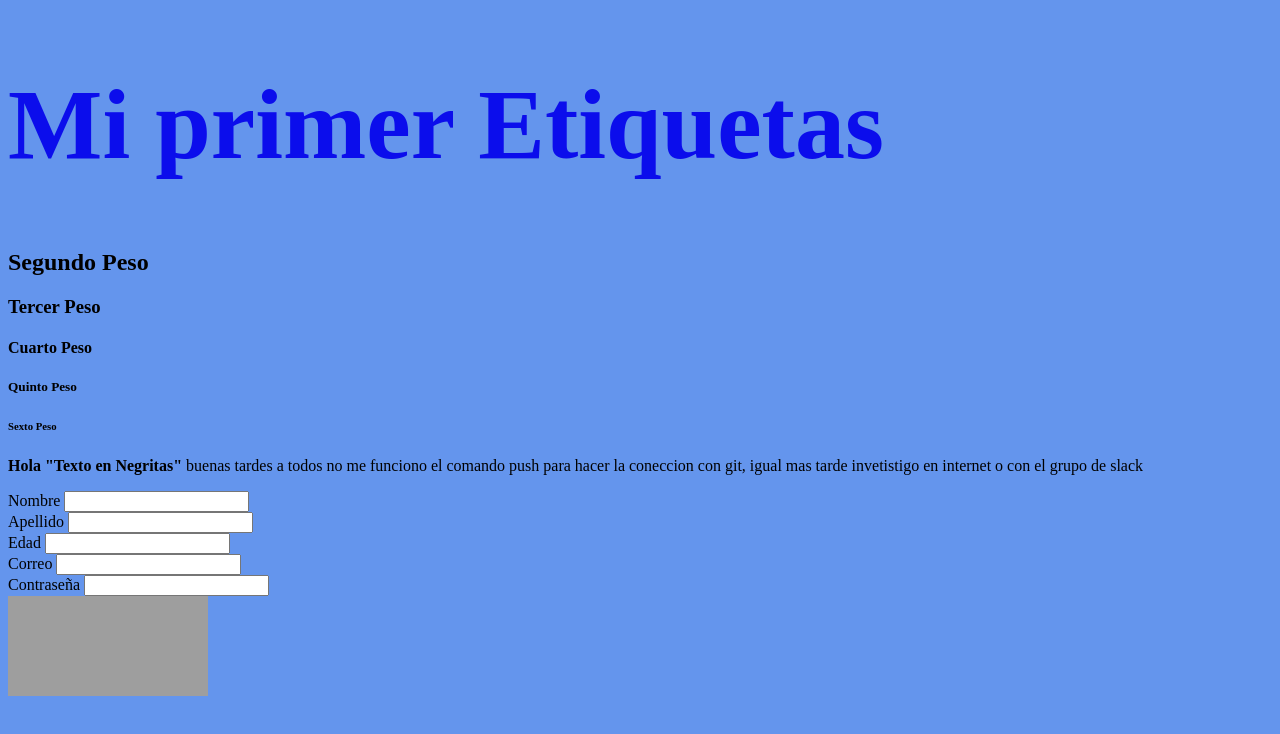
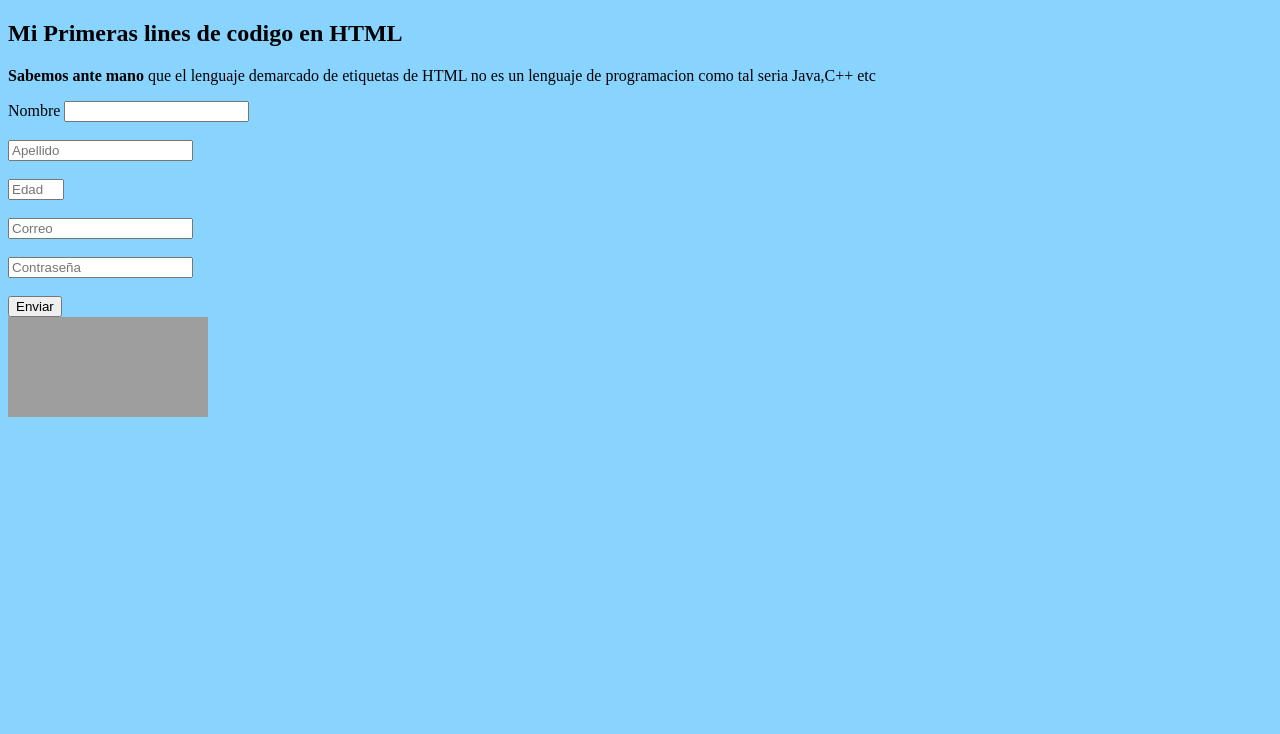
Before and after one commit to SaulNajera2024/santander-front, a plain HTML site: page index.html in a window 1280 px wide. Drawn offline with Linux system fonts and the light colour scheme; grey boxes are pictures that could not be loaded.

Commit message:
Actualizacion de la pagina en el color de fondo

```diff
--- a/index.html
+++ b/index.html
@@ -10,33 +10,23 @@
 </head>
 
 <body>
-    <h1>Mi primer Etiquetas</h1>
-    <h2>Segundo Peso</h2>
-    <h3>Tercer Peso</h3>
-    <h4>Cuarto Peso</h4>
-    <h5>Quinto Peso</h5>
-    <h6>Sexto Peso</h6>
-    <p><b>Hola "Texto en Negritas"</b> buenas tardes a todos no me funciono el comando push para hacer la coneccion con
-        git, igual mas tarde invetistigo
-        en internet o con el grupo de slack
-    </p>
-    <form action="Formulario">
-        <label for="Nombre">Nombre</label>
-        <input type="text"><br>
-        <label for="Apellido">Apellido</label>
-        <input type="text"><br>
-        <label for="Edad">Edad</label>
-        <input type="number"><br>
-        <label for="Email">Correo</label>
-        <input type="email"><br>
-        <label for="Contraseña">Contraseña</label>
-        <input type="password"><br>
+    <h2>Mi Primeras lines de codigo en HTML</h2>
+    <p> <b>Sabemos ante mano</b> que el lenguaje demarcado de etiquetas de HTML no es un lenguaje de programacion como
+        tal seria Java,C++ etc</p>
+    <form>
+        <label for="name">Nombre</label>
+        <input type="text" id="name" name="fname"><br><br>
+        <input type="text" id="lastname" name="lastname" placeholder="Apellido"><br><br>
+        <input type="number" id="age" name="age" placeholder="Edad" min="18" max="35"><br><br>
+        <input type="email" id="email" name="email" placeholder="Correo"><br><br>
+        <input type="password" id="password" name="password" placeholder="Contraseña"><br><br>
+        <button type="submit">Enviar</button>
+
 
     </form>
     <img src="https://getmatcha.com/wp-content/themes/getmatcha/img/capterra.png" />
 
 
-
 </body>
 
 </html>
--- a/styles.css
+++ b/styles.css
@@ -1,11 +1,11 @@
 
 
 h1{
-    color: rgba(6, 6, 235, 0.952);
+    color: rgba(62, 197, 221, 0.952);
     font-size: 100px;
 }
 body{
-    background-color:cornflowerblue;
+    background-color:rgb(137, 212, 255);
 
 }
 img{
```
Also changed, not shown: 1 other file.
